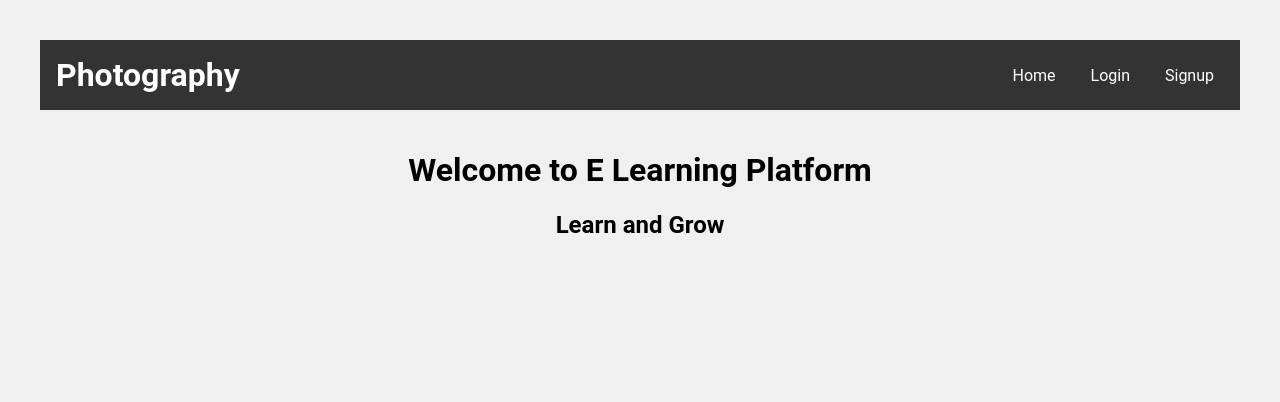
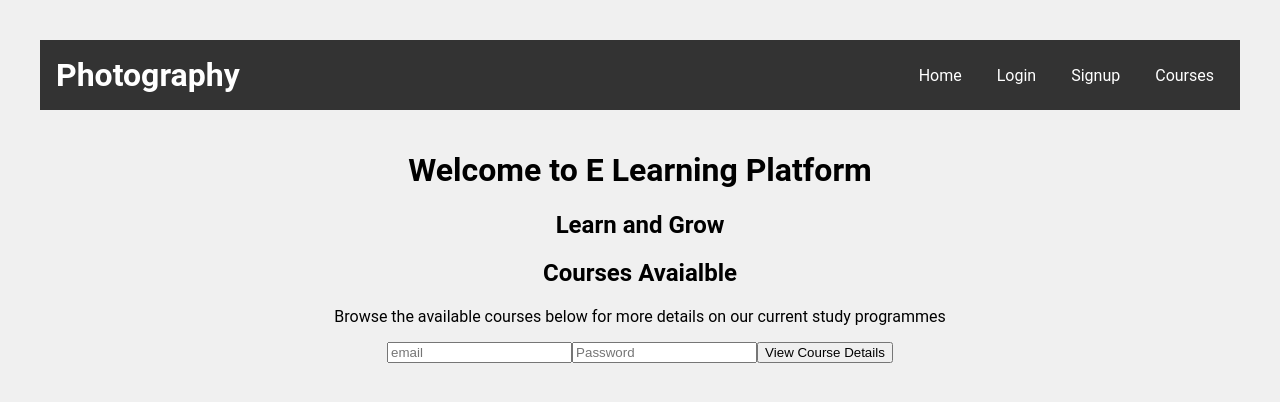
Before and after one commit to sireeshaK-21/photography, a React (Vite) app in the folder client/: page /course in a window 1280 px wide. Shown: the top 402 px of the page. Built offline with nearby package versions, Linux system fonts and the light colour scheme; no server answers.

Commit message:
created courses page and header/root links

```diff
--- a/client/src/App.jsx
+++ b/client/src/App.jsx
@@ -5,7 +5,7 @@ import Login from './components/Login.jsx';
 import  Signup from './components/Signup.jsx';
 import { SessionProvider } from './contexts/SessionContext.jsx';
 import Gallery from './components/Gallery.jsx';
-
+import Course from './components/Course.jsx';
 
 
 const App = () => {
@@ -21,6 +21,7 @@ const App = () => {
         <Route path="/login" element={<Login />} />
         <Route path="/signup" element={<Signup />} />
         <Route path="/" element={<Gallery />} />
+        <Route path="/course" element={<Course />} />
       </Routes>
       </main>
       </SessionProvider>
--- /dev/null
+++ b/client/src/components/Course.jsx
@@ -0,0 +1,68 @@
+
+import React, { useState } from 'react';
+import api from '../api';
+import { useNavigate } from 'react-router-dom';
+
+import { useSession } from '../contexts/SessionContext';
+
+const defaultUser = {
+  email: '',
+  password: '',
+};
+
+//this is page content
+const Course = () => {
+  const [email, setEmail] = useState(defaultUser.email);
+  const [password, setPassword] = useState(defaultUser.password);
+  const navigate = useNavigate();
+
+  const { setUser } = useSession();
+
+  const handleSubmit = async (e) => {
+    e.preventDefault();
+    try {
+      const response = await api.post('/api/users/login', { email: email, password: password });
+      const data = response.data;
+
+
+      // Update the user in the context
+      setUser({
+        username: data.user.username,
+        id: data.user.id,
+      });
+
+
+      localStorage.setItem('authToken', data.token);
+      navigate('/');
+    } catch (error) {
+      console.error('Login failed', error);
+    }
+  };
+
+  //This is view of page
+  return (
+    <form onSubmit={handleSubmit}>
+      <h2>Courses Avaialble</h2>
+
+      <p>Browse the available courses below for more details on our current study programmes</p>
+
+      <input
+        type="text"
+        placeholder="email"
+        value={email}
+        onChange={(e) => setEmail(e.target.value)}
+        required
+      />
+      <input
+        type="password"
+        placeholder="Password"
+        value={password}
+        onChange={(e) => setPassword(e.target.value)}
+        required
+      />
+      <button type="submit"> View Course Details</button>
+    </form>
+  );
+};
+
+export default Course;
--- a/client/src/components/Header.jsx
+++ b/client/src/components/Header.jsx
@@ -35,6 +35,7 @@ const Header = () => {
         <>
           <Link to="/login">Login</Link>
           <Link to="/signup">Signup</Link>
+          <Link to="/course">Courses</Link>
         </>
       )}
       </nav>
```
